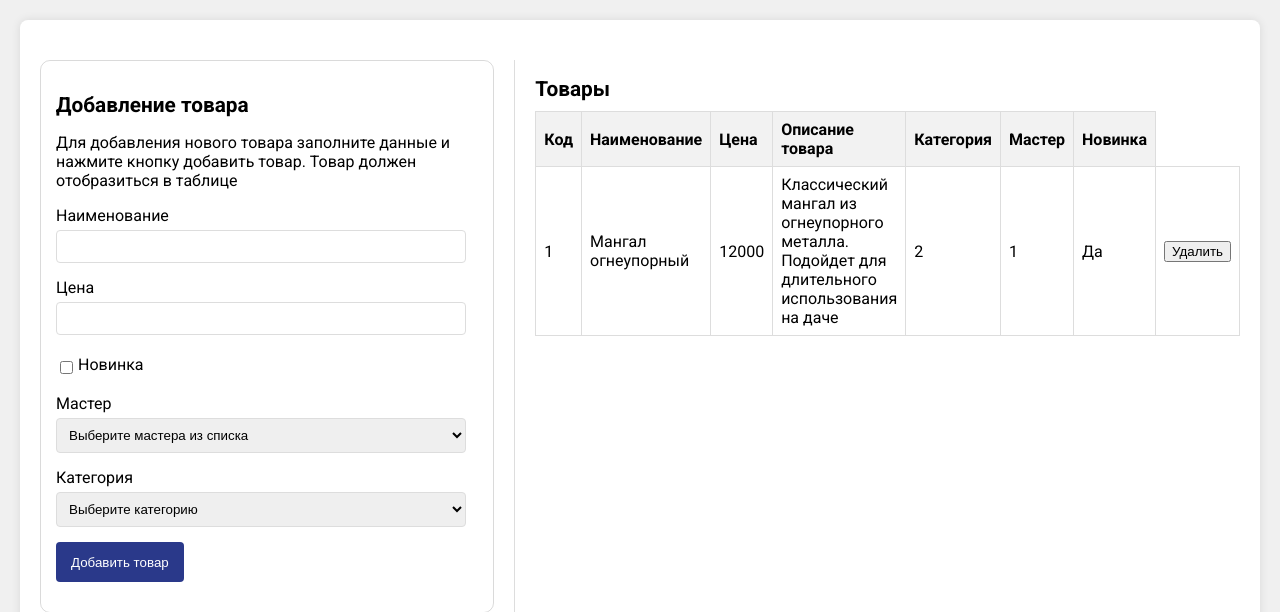
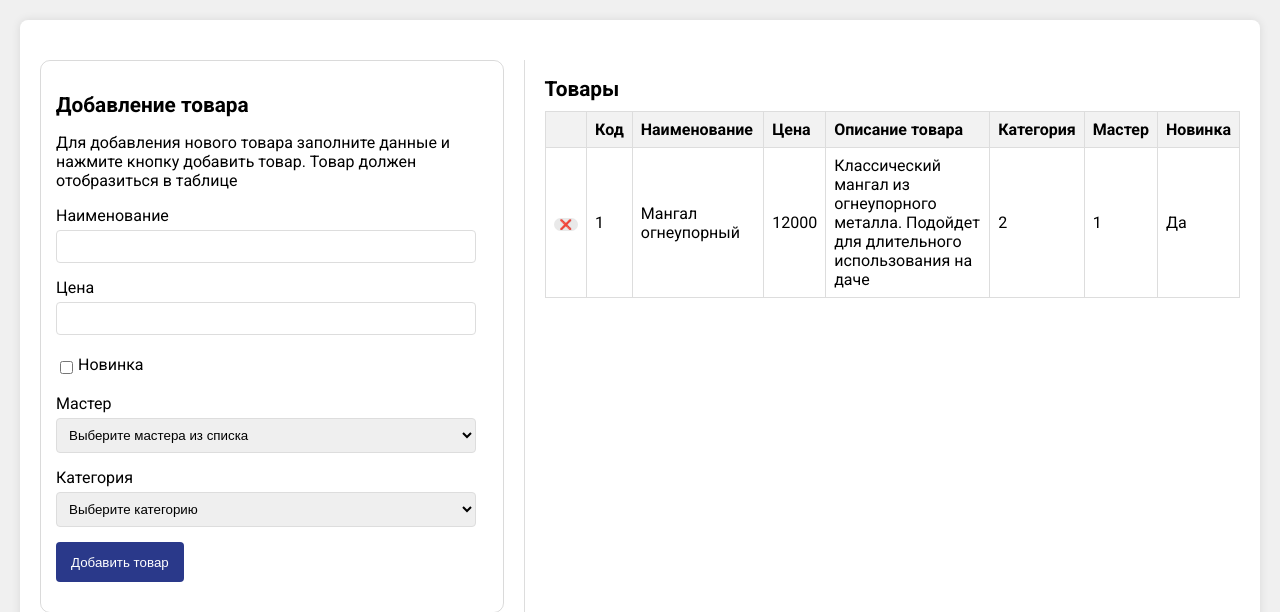
Before and after one commit to kak-rastoki/souvenir-shop-rbac-flask, a Flask app: page /admin in a window 1280 px wide. Shown: the part 121-733 px from the top of the page. Run offline with Flask 3, Linux system fonts and the light colour scheme; data comes from the database, SQL or seed files in the repository.

Commit message:
AP -> Дизайн кнопки удаления Теперь это эмодзи

```diff
--- a/static/css/admin.css
+++ b/static/css/admin.css
@@ -161,3 +161,19 @@ margin-bottom: 10px;
   box-shadow: 5px 10px 15px rgba(0, 0, 0, 0.173);
   transition: 1s;
 }
+
+
+.delete-button{
+ background-color: #e9e9e9;
+ border-radius: 10px;
+ color:white;
+ border: #ffffff00;
+ font-size: 10px;
+}
+
+.delete-button:hover{
+  background-color: #f8656c8d;
+  border-radius: 10px;
+
+
+ }
--- a/templates/admin/A_products.html
+++ b/templates/admin/A_products.html
@@ -108,6 +108,7 @@
             <table class="table">
                 <thead>
                     <tr>
+                        <th></th>
                         <th>Код</th>
                         <th>Наименование</th>
                         <th>Цена</th>
@@ -121,6 +122,11 @@
                     <!-- Данные таблицы будут добавлены позже -->
                     {% for product in products %}
                     <tr>
+                        <td>
+                            <form action="{{ url_for('delete_product', id=product.ID_product) }}" method="POST" style="display:inline;">
+                                <button class="delete-button" type="submit" onclick="return confirm('Вы уверены, что хотите удалить этот продукт?')">❌</button>
+                            </form>
+                        </td>
                         <td>{{product.ID_product}}</td>
                         <td>{{product.Name_product}}</td>
                         <td>{{product.Cost_product}}</td>
@@ -128,11 +134,7 @@
                         <td>{{product.id_category}}</td>
                         <td>{{product.id_master}}</td>
                         <td>{{'Да' if product.IsNew_product else 'Нет'  }}</td>
-                        <td>
-                            <form action="{{ url_for('delete_product', id=product.ID_product) }}" method="POST" style="display:inline;">
-                                <button type="submit" onclick="return confirm('Вы уверены, что хотите удалить этот продукт?')">Удалить</button>
-                            </form>
-                        </td>
+
                     </tr>
                     {% endfor%}
 
```
